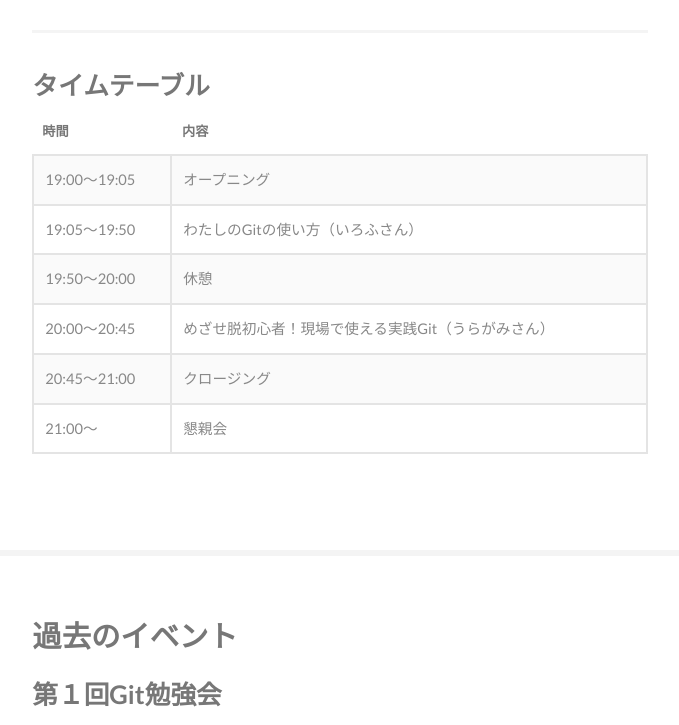
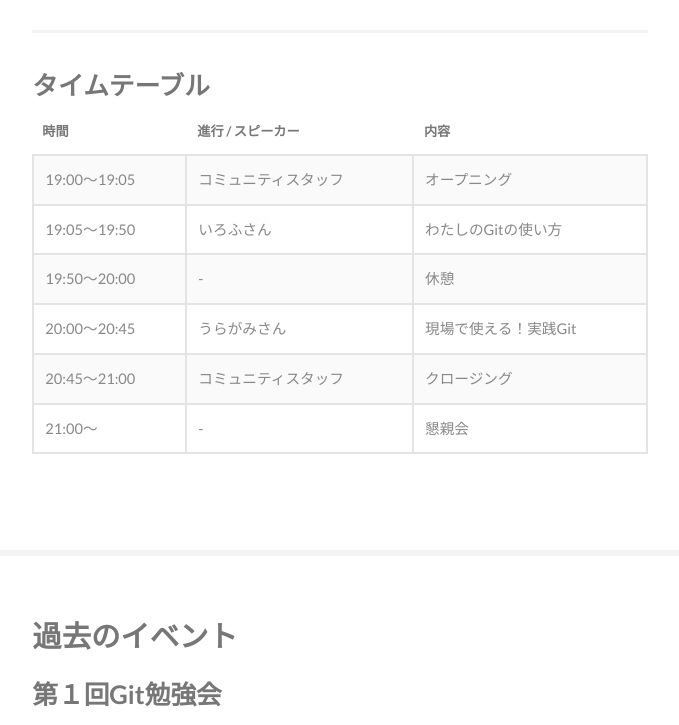
Before and after one commit to jarad-dev/GitSample, a plain HTML site: page index.html in a window 1280 px wide. Shown: the part 1213-1938 px from the top of the page, without its empty margins (153-832 px from the left). Drawn offline with Linux system fonts and the light colour scheme.

Commit message:
タイムテーブルのレイアウトを変更した

```diff
--- a/index.html
+++ b/index.html
@@ -84,32 +84,39 @@
                                 <thead>
                                 <tr>
                                     <th>時間</th>
+									<th>進行 / スピーカー</th>
                                     <th>内容</th>
                                 </tr>
                                 </thead>
                                 <tbody>
                                 <tr>
                                     <td>19:00〜19:05</td>
+									<td>コミュニティスタッフ</td>
                                     <td>オープニング</td>
                                 </tr>
                                 <tr>
                                     <td>19:05〜19:50</td>
-                                    <td>わたしのGitの使い方（いろふさん）</td>
+									<td>いろふさん</td>
+                                    <td>わたしのGitの使い方</td>
                                 </tr>
                                 <tr>
                                     <td>19:50〜20:00</td>
+									<td> - </td>
                                     <td>休憩</td>
                                 </tr>
                                 <tr>
                                     <td>20:00〜20:45</td>
-                                    <td>めざせ脱初心者！現場で使える実践Git（うらがみさん）</td>
+									<td>うらがみさん</td>
+                                    <td>現場で使える！実践Git</td>
                                 </tr>
                                 <tr>
                                     <td>20:45〜21:00</td>
+									<td>コミュニティスタッフ</td>
                                     <td>クロージング</td>
                                 </tr>
                                 <tr>
                                     <td>21:00〜</td>
+									<td> - </td>
                                     <td>懇親会</td>
                                 </tr>
                                 </tbody>
@@ -162,4 +169,5 @@
 <script src="assets/js/main.js"></script>
 
 </body>
+
 </html>
```
